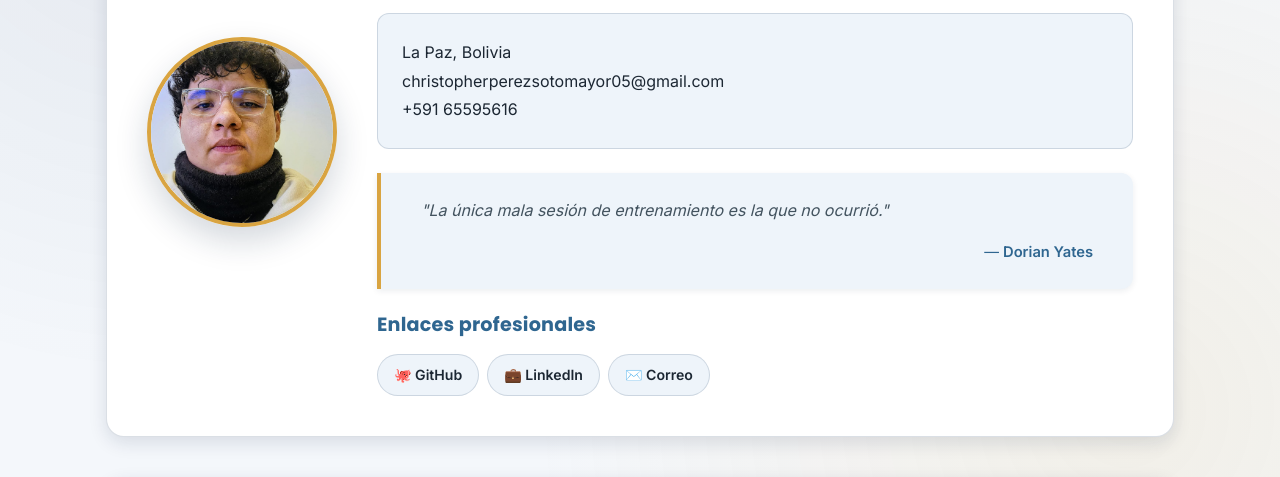
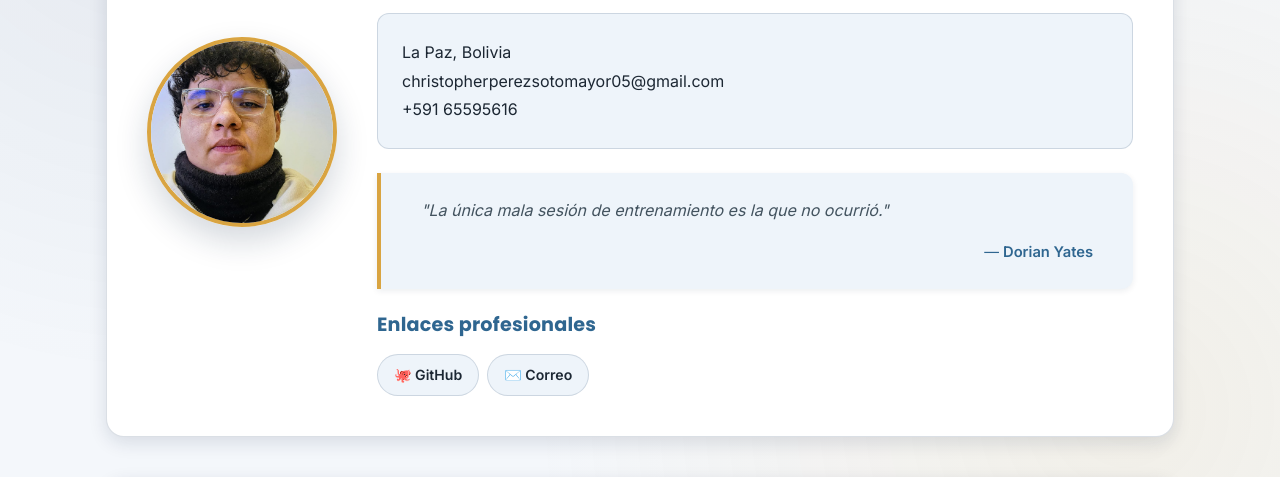
Before and after one commit to chrisperez2910/perez-christopher-examen-cv, a plain HTML site: page index.html in a window 1280 px wide. Shown: the part 269-746 px from the top of the page. Drawn offline with Linux system fonts and the light colour scheme.

Commit message:
Eliminar enlace de LinkedIn del index

```diff
--- a/index.html
+++ b/index.html
@@ -107,7 +107,6 @@
                 <h2>Enlaces profesionales</h2>
                 <ul class="lista_enlaces" id="enlaces_profesionales" aria-label="Enlaces a perfiles profesionales">
                     <li><a class="enlace_perfil" href="https://github.com/chrisperez2910" target="_blank" rel="noopener noreferrer">🐙 GitHub</a></li>
-                    <li><a class="enlace_perfil" href="https://www.linkedin.com/in/tu-usuario" target="_blank" rel="noopener noreferrer">💼 LinkedIn</a></li>
                     <li><a class="enlace_perfil" href="mailto:christopherperezsotomayor05@gmail.com">✉️ Correo</a></li>
                 </ul>
             </div>
```
